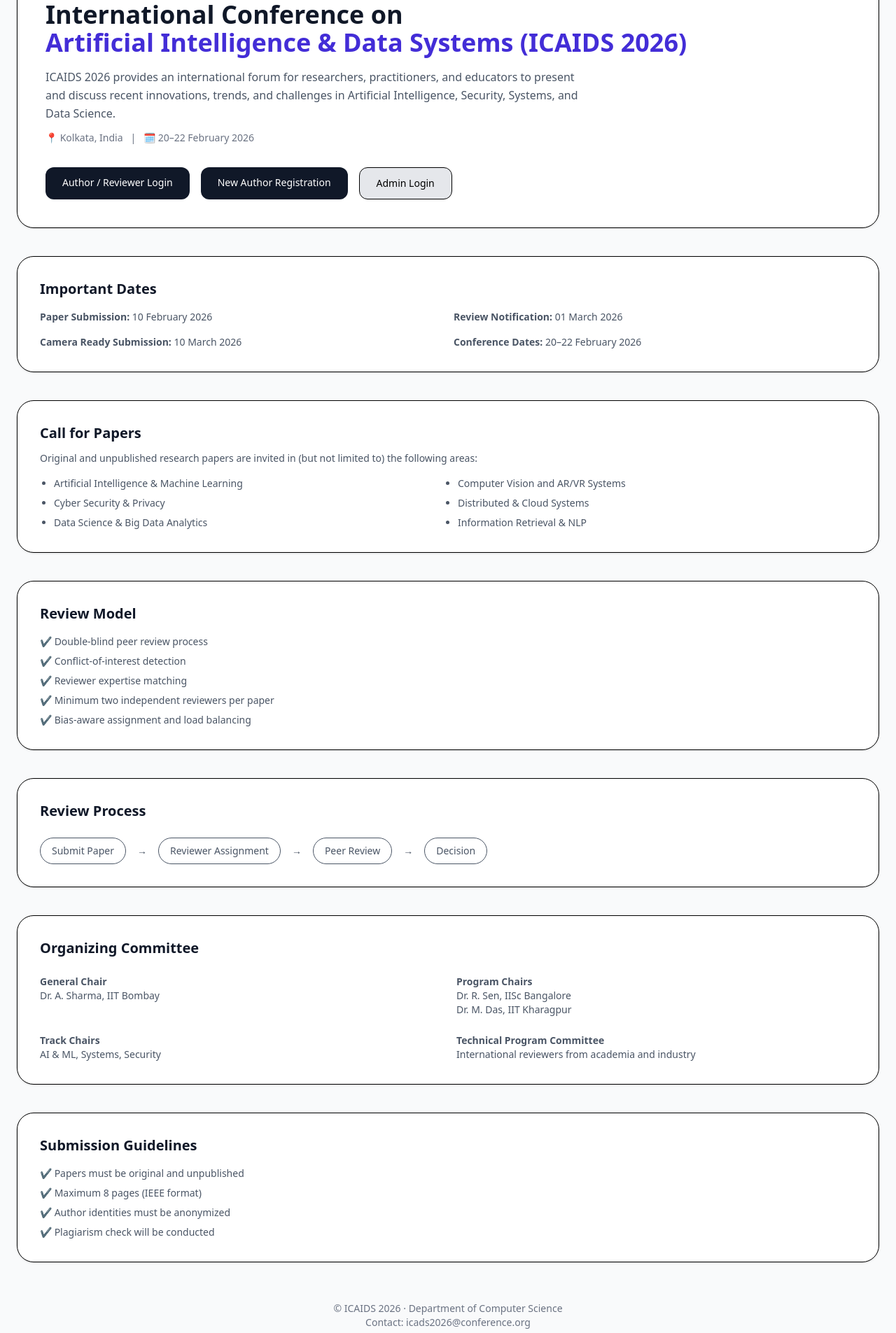
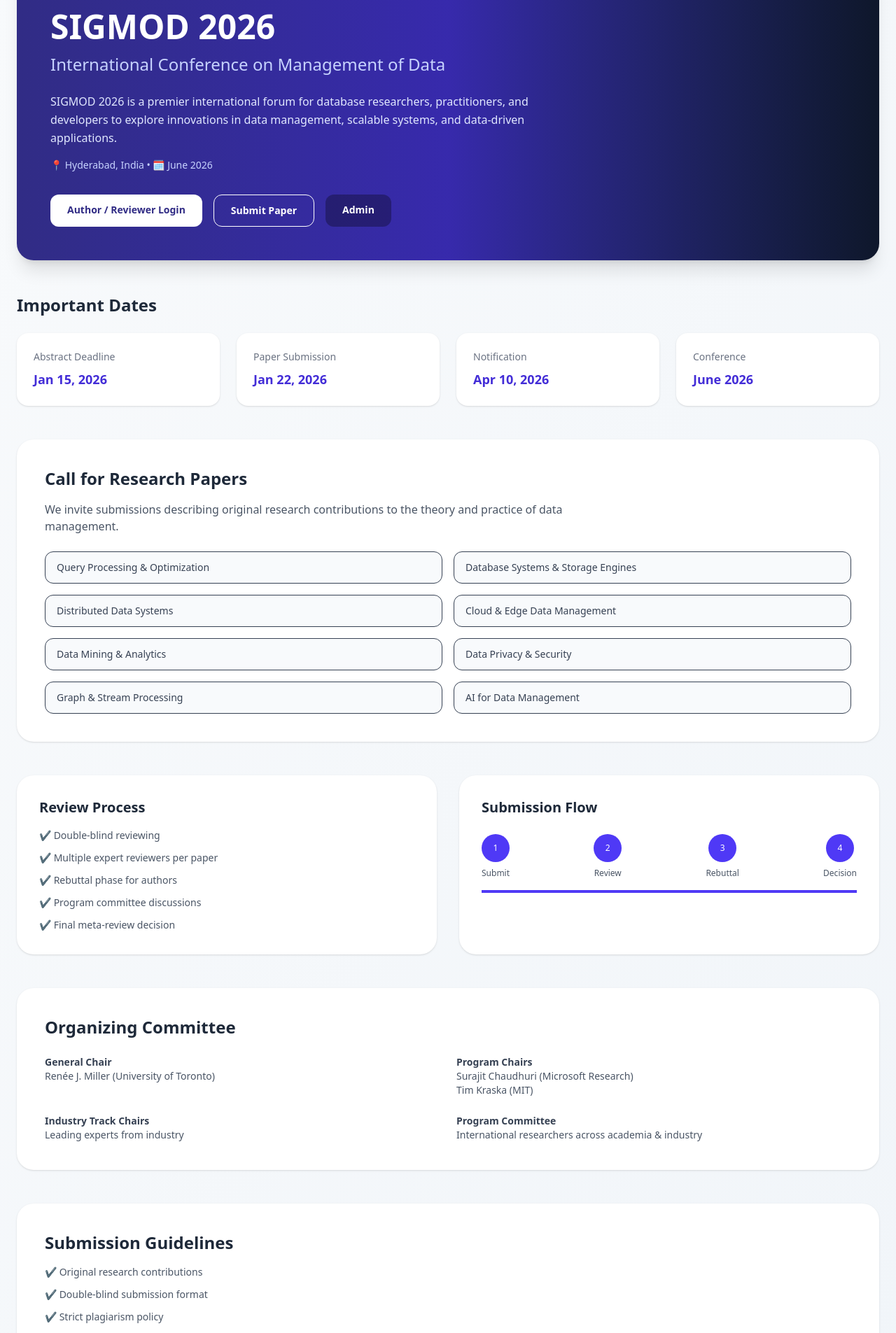
Before and after one commit to gopala142002/matching_portal, a React app in the folder frontend/: page / in a window 1280 px wide. Shown: the part 120-2025 px from the top of the page at 70% size. Built offline with nearby package versions, Linux system fonts and the light colour scheme; the HTML template or start-up script is replaced by a standard one.

Commit message:
Landing page changed

```diff
--- a/frontend/src/pages/Landing.jsx
+++ b/frontend/src/pages/Landing.jsx
@@ -1,15 +1,14 @@
 import React, { useEffect } from "react";
 import { useNavigate, Link } from "react-router-dom";
 
-
 export default function Landing() {
   const navigate = useNavigate();
+
   useEffect(() => {
     const token = localStorage.getItem("access");
-    const refresh=localStorage.getItem("refresh");
+    const refresh = localStorage.getItem("refresh");
 
-    if (!token)
-        return;
+    if (!token) return;
 
     fetch("http://127.0.0.1:8000/api/auth/verify_token/", {
       headers: {
@@ -21,183 +20,217 @@ export default function Landing() {
         navigate("/author/dashboard");
       })
       .catch(() => {
-        fetch("http://127.0.0.1:8000/api/auth/token/refresh/",{
-          refresh:refresh
-        }).then((res)=>{
-          localStorage.setItem("access",res.access);
-        }).catch(()=>{
+        fetch("http://127.0.0.1:8000/api/auth/token/refresh/", {
+          refresh: refresh,
+        })
+          .then((res) => {
+            localStorage.setItem("access", res.access);
+          })
+          .catch(() => {
             localStorage.removeItem("access");
             localStorage.removeItem("refresh");
-
-          //session expired
-        })
+          });
       });
   }, [navigate]);
 
   return (
-    <div className="min-h-screen bg-gray-50">
+    <div className="min-h-screen bg-gradient-to-br from-slate-50 to-slate-100">
       <div className="mx-auto max-w-7xl px-6 py-12">
-        <section className="rounded-3xl border bg-white p-10 shadow-sm">
-          <div className="text-sm uppercase tracking-wide text-gray-500">
-            International Conference
+
+        {/* HERO */}
+        <section className="rounded-3xl bg-gradient-to-r from-indigo-900 via-indigo-800 to-slate-900 text-white p-12 shadow-xl">
+          <div className="text-xs uppercase tracking-widest text-indigo-200">
+            ACM SIGMOD Conference
           </div>
 
-          <h1 className="mt-3 text-3xl md:text-4xl font-bold text-gray-900">
-            International Conference on
-            <span className="block text-indigo-700">
-              Artificial Intelligence & Data Systems (ICAIDS 2026)
-            </span>
+          <h1 className="mt-4 text-4xl md:text-5xl font-bold leading-tight">
+            SIGMOD 2026
           </h1>
 
-          <p className="mt-4 max-w-3xl text-gray-600 leading-relaxed">
-            ICAIDS 2026 provides an international forum for researchers,
-            practitioners, and educators to present and discuss recent
-            innovations, trends, and challenges in Artificial Intelligence,
-            Security, Systems, and Data Science.
+          <h2 className="mt-2 text-xl md:text-2xl text-indigo-200">
+            International Conference on Management of Data
+          </h2>
+
+          <p className="mt-6 max-w-3xl text-indigo-100 leading-relaxed">
+            SIGMOD 2026 is a premier international forum for database
+            researchers, practitioners, and developers to explore innovations in
+            data management, scalable systems, and data-driven applications.
           </p>
 
-          <div className="mt-3 text-sm text-gray-500">
-            📍 Kolkata, India &nbsp; | &nbsp; 🗓 20–22 February 2026
+          <div className="mt-4 text-sm text-indigo-200">
+            📍 Hyderabad, India • 🗓 June 2026
           </div>
 
           <div className="mt-8 flex flex-wrap gap-4">
             <Link
               to="/login"
-              className="rounded-xl bg-gray-900 px-6 py-3 text-white text-sm font-medium"
+              className="rounded-xl bg-white text-indigo-900 px-6 py-3 text-sm font-semibold hover:bg-gray-100 transition"
             >
               Author / Reviewer Login
             </Link>
+
             <Link
               to="/register"
-              className="rounded-xl bg-gray-900 px-6 py-3 text-white text-sm font-medium"
+              className="rounded-xl border border-white px-6 py-3 text-sm font-semibold hover:bg-white hover:text-indigo-900 transition"
             >
-              New Author Registration
+              Submit Paper
             </Link>
 
             <Link
               to="/adminlogin"
-              className="rounded-xl border bg-gray-200 px-6 py-3 text-black text-sm font-medium"
+              className="rounded-xl bg-black/30 px-6 py-3 text-sm font-semibold hover:bg-black/50 transition"
             >
-              Admin Login
+              Admin
             </Link>
           </div>
         </section>
 
-        {/* ================= IMPORTANT DATES ================= */}
-        <section className="mt-10 rounded-3xl border bg-white p-8 shadow-sm">
-          <h2 className="text-xl font-semibold text-gray-900">
+        {/* IMPORTANT DATES */}
+        <section className="mt-12">
+          <h2 className="text-2xl font-semibold text-gray-800 mb-6">
             Important Dates
           </h2>
 
-          <div className="mt-4 grid gap-4 md:grid-cols-2 text-sm text-gray-600">
-            <div><strong>Paper Submission:</strong> 10 February 2026</div>
-            <div><strong>Review Notification:</strong> 01 March 2026</div>
-            <div><strong>Camera Ready Submission:</strong> 10 March 2026</div>
-            <div><strong>Conference Dates:</strong> 20–22 February 2026</div>
+          <div className="grid md:grid-cols-4 gap-6">
+            {[
+              ["Abstract Deadline", "Jan 15, 2026"],
+              ["Paper Submission", "Jan 22, 2026"],
+              ["Notification", "Apr 10, 2026"],
+              ["Conference", "June 2026"],
+            ].map((item, i) => (
+              <div
+                key={i}
+                className="rounded-2xl bg-white p-6 shadow hover:shadow-lg transition"
+              >
+                <div className="text-sm text-gray-500">{item[0]}</div>
+                <div className="mt-2 text-lg font-semibold text-indigo-700">
+                  {item[1]}
+                </div>
+              </div>
+            ))}
           </div>
         </section>
 
-        {/* ================= CALL FOR PAPERS ================= */}
-        <section className="mt-10 rounded-3xl border bg-white p-8 shadow-sm">
-          <h2 className="text-xl font-semibold text-gray-900">
-            Call for Papers
+        {/* CALL FOR PAPERS */}
+        <section className="mt-12 bg-white rounded-3xl p-10 shadow">
+          <h2 className="text-2xl font-semibold text-gray-800">
+            Call for Research Papers
           </h2>
 
-          <p className="mt-3 text-sm text-gray-600 max-w-4xl">
-            Original and unpublished research papers are invited in (but not
-            limited to) the following areas:
+          <p className="mt-4 text-gray-600 max-w-3xl">
+            We invite submissions describing original research contributions to
+            the theory and practice of data management.
           </p>
 
-          <ul className="mt-4 grid gap-2 md:grid-cols-2 list-disc pl-5 text-sm text-gray-600">
-            <li>Artificial Intelligence & Machine Learning</li>
-            <li>Computer Vision and AR/VR Systems</li>
-            <li>Cyber Security & Privacy</li>
-            <li>Distributed & Cloud Systems</li>
-            <li>Data Science & Big Data Analytics</li>
-            <li>Information Retrieval & NLP</li>
-          </ul>
+          <div className="mt-6 grid md:grid-cols-2 gap-4 text-sm text-gray-700">
+            {[
+              "Query Processing & Optimization",
+              "Database Systems & Storage Engines",
+              "Distributed Data Systems",
+              "Cloud & Edge Data Management",
+              "Data Mining & Analytics",
+              "Data Privacy & Security",
+              "Graph & Stream Processing",
+              "AI for Data Management",
+            ].map((topic, i) => (
+              <div
+                key={i}
+                className="bg-slate-50 rounded-xl px-4 py-3 border"
+              >
+                {topic}
+              </div>
+            ))}
+          </div>
         </section>
 
-        {/* ================= REVIEW MODEL ================= */}
-        <section className="mt-10 rounded-3xl border bg-white p-8 shadow-sm">
-          <h2 className="text-xl font-semibold text-gray-900">
-            Review Model
-          </h2>
-
-          <ul className="mt-4 space-y-2 text-sm text-gray-600">
-            <li>✔ Double-blind peer review process</li>
-            <li>✔ Conflict-of-interest detection</li>
-            <li>✔ Reviewer expertise matching</li>
-            <li>✔ Minimum two independent reviewers per paper</li>
-            <li>✔ Bias-aware assignment and load balancing</li>
-          </ul>
-        </section>
-
-        {/* ================= REVIEW PROCESS TIMELINE ================= */}
-        <section className="mt-10 rounded-3xl border bg-white p-8 shadow-sm">
-          <h2 className="text-xl font-semibold text-gray-900">
+        {/* REVIEW + PROCESS */}
+        <section className="mt-12 grid md:grid-cols-2 gap-8">
+          <div className="bg-white rounded-3xl p-8 shadow">
+            <h2 className="text-xl font-semibold text-gray-800">
               Review Process
             </h2>
 
-          <div className="mt-6 flex flex-wrap items-center gap-4 text-sm text-gray-600">
-            <span className="rounded-full border px-4 py-2">Submit Paper</span>
-            <span>→</span>
-            <span className="rounded-full border px-4 py-2">Reviewer Assignment</span>
-            <span>→</span>
-            <span className="rounded-full border px-4 py-2">Peer Review</span>
-            <span>→</span>
-            <span className="rounded-full border px-4 py-2">Decision</span>
+            <ul className="mt-4 space-y-3 text-gray-600 text-sm">
+              <li>✔ Double-blind reviewing</li>
+              <li>✔ Multiple expert reviewers per paper</li>
+              <li>✔ Rebuttal phase for authors</li>
+              <li>✔ Program committee discussions</li>
+              <li>✔ Final meta-review decision</li>
+            </ul>
+          </div>
+
+          <div className="bg-white rounded-3xl p-8 shadow">
+            <h2 className="text-xl font-semibold text-gray-800">
+              Submission Flow
+            </h2>
+
+            <div className="mt-6 flex items-center justify-between text-xs text-gray-600">
+              {["Submit", "Review", "Rebuttal", "Decision"].map((step, i) => (
+                <div key={i} className="flex flex-col items-center">
+                  <div className="w-10 h-10 flex items-center justify-center rounded-full bg-indigo-600 text-white">
+                    {i + 1}
+                  </div>
+                  <span className="mt-2">{step}</span>
+                </div>
+              ))}
+            </div>
+
+            <div className="mt-4 h-1 bg-gray-200 relative">
+              <div className="absolute top-0 left-0 h-1 w-full bg-indigo-600"></div>
+            </div>
           </div>
         </section>
 
-        {/* ================= COMMITTEES ================= */}
-        <section className="mt-10 rounded-3xl border bg-white p-8 shadow-sm">
-          <h2 className="text-xl font-semibold text-gray-900">
+        {/* COMMITTEE */}
+        <section className="mt-12 bg-white rounded-3xl p-10 shadow">
+          <h2 className="text-2xl font-semibold text-gray-800">
             Organizing Committee
           </h2>
 
-          <div className="mt-6 grid gap-6 md:grid-cols-2 text-sm text-gray-600">
+          <div className="mt-6 grid md:grid-cols-2 gap-6 text-sm text-gray-700">
             <div>
               <strong>General Chair</strong>
-              <div>Dr. A. Sharma, IIT Bombay</div>
+              <div className="text-gray-600">Renée J. Miller (University of Toronto)</div>
             </div>
 
             <div>
               <strong>Program Chairs</strong>
-              <div>Dr. R. Sen, IISc Bangalore</div>
-              <div>Dr. M. Das, IIT Kharagpur</div>
+              <div className="text-gray-600">Surajit Chaudhuri (Microsoft Research)</div>
+              <div className="text-gray-600">Tim Kraska (MIT)</div>
             </div>
 
             <div>
-              <strong>Track Chairs</strong>
-              <div>AI & ML, Systems, Security</div>
+              <strong>Industry Track Chairs</strong>
+              <div className="text-gray-600">Leading experts from industry</div>
             </div>
 
             <div>
-              <strong>Technical Program Committee</strong>
-              <div>International reviewers from academia and industry</div>
+              <strong>Program Committee</strong>
+              <div className="text-gray-600">
+                International researchers across academia & industry
+              </div>
             </div>
           </div>
         </section>
 
-        {/* ================= SUBMISSION GUIDELINES ================= */}
-        <section className="mt-10 rounded-3xl border bg-white p-8 shadow-sm">
-          <h2 className="text-xl font-semibold text-gray-900">
+        {/* GUIDELINES */}
+        <section className="mt-12 bg-white rounded-3xl p-10 shadow">
+          <h2 className="text-2xl font-semibold text-gray-800">
             Submission Guidelines
           </h2>
 
-          <ul className="mt-4 space-y-2 text-sm text-gray-600">
-            <li>✔ Papers must be original and unpublished</li>
-            <li>✔ Maximum 8 pages (IEEE format)</li>
-            <li>✔ Author identities must be anonymized</li>
-            <li>✔ Plagiarism check will be conducted</li>
+          <ul className="mt-4 space-y-3 text-gray-600 text-sm">
+            <li>✔ Original research contributions</li>
+            <li>✔ Double-blind submission format</li>
+            <li>✔ Strict plagiarism policy</li>
+            <li>✔ Reproducibility encouraged</li>
           </ul>
         </section>
 
-        {/* ================= FOOTER ================= */}
-        <footer className="mt-14 text-center text-sm text-gray-500">
-          © ICAIDS 2026 · Department of Computer Science
-          <div>Contact: icads2026@conference.org</div>
+        {/* FOOTER */}
+        <footer className="mt-16 text-center text-sm text-gray-500">
+          © SIGMOD 2026 · ACM Special Interest Group on Management of Data
+          <div className="mt-1">contact@sigmod2026.org</div>
         </footer>
 
       </div>
```
Lines whose indentation alone changed are shown as unchanged.
